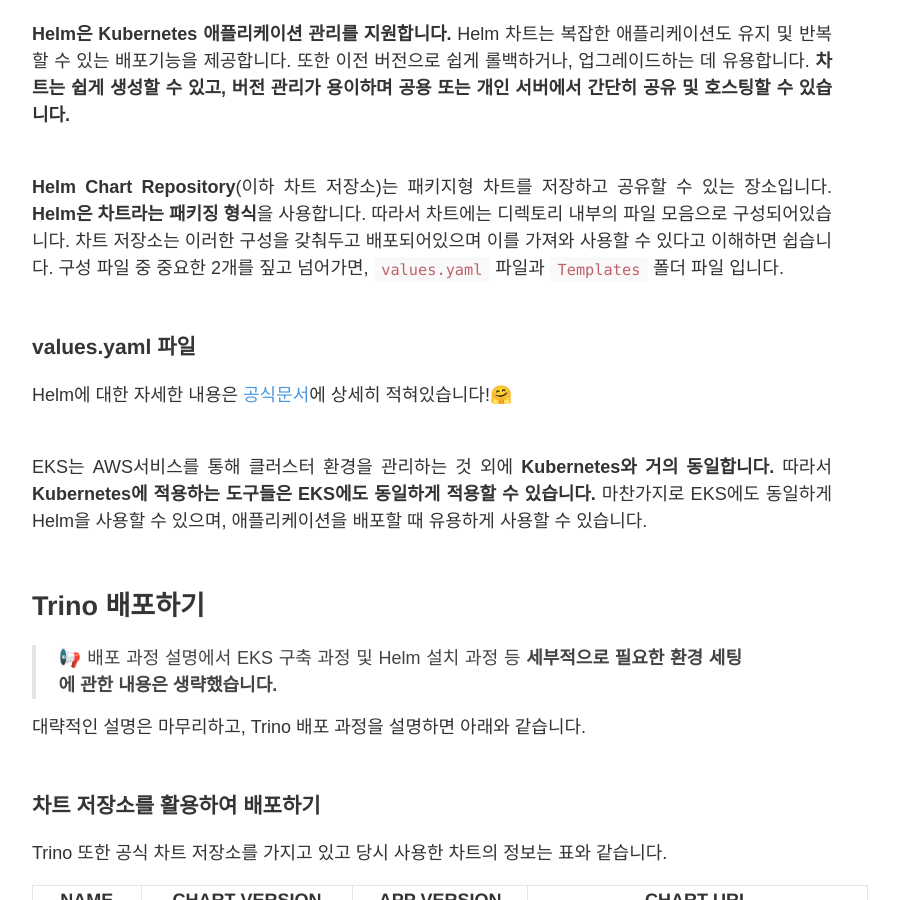
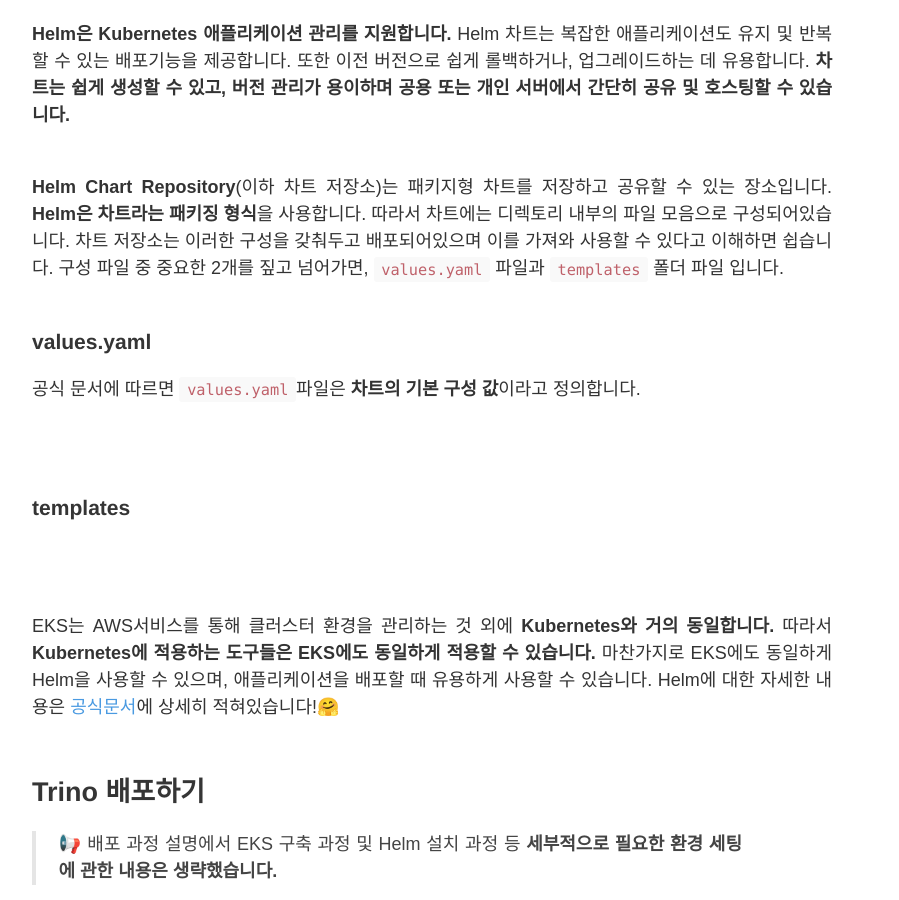
Before and after one commit to daru1027/daru1027.github.io, a Jekyll site: the page built from _posts/2022-09-16-eks-on-trino.md, in a window 1280 px wide and 900 px high, scrolled down 2051 px. Shown: the whole window, without its empty margins (208-1107 px from the left). Built offline with Jekyll 4.4.1, drawn with Linux system fonts in a browser that asks for light colours.

Commit message:
ADD: 정리 내용 추가

```diff
--- a/_posts/2022-09-16-eks-on-trino.md
+++ b/_posts/2022-09-16-eks-on-trino.md
@@ -48,17 +48,21 @@
 **Helm Chart Repository**(이하 차트 저장소)는 패키지형 차트를 저장하고 공유할 수 있는 장소입니다.
 **Helm은 차트라는 패키징 형식**을 사용합니다. 따라서 차트에는 디렉토리 내부의 파일 모음으로 구성되어있습니다.
 차트 저장소는 이러한 구성을 갖춰두고 배포되어있으며 이를 가져와 사용할 수 있다고 이해하면 쉽습니다.
-구성 파일 중 중요한 2개를 짚고 넘어가면, `values.yaml` 파일과 `Templates` 폴더 파일 입니다.
+구성 파일 중 중요한 2개를 짚고 넘어가면, `values.yaml` 파일과 `templates` 폴더 파일 입니다.
 <br/><br/>
 
-### values.yaml 파일
+### values.yaml
+공식 문서에 따르면 `values.yaml`파일은 **차트의 기본 구성 값**이라고 정의합니다.
 
-Helm에 대한 자세한 내용은 [공식문서](https://helm.sh)에 상세히 적혀있습니다!🤗
+<br/><br/>
+
+### templates
 <br/><br/>
 
 EKS는 AWS서비스를 통해 클러스터 환경을 관리하는 것 외에 **Kubernetes와 거의 동일합니다.**
 따라서 **Kubernetes에 적용하는 도구들은 EKS에도 동일하게 적용할 수 있습니다.**
 마찬가지로 EKS에도 동일하게 Helm을 사용할 수 있으며, 애플리케이션을 배포할 때 유용하게 사용할 수 있습니다.
+Helm에 대한 자세한 내용은 [공식문서](https://helm.sh)에 상세히 적혀있습니다!🤗
 <br/><br/>
 
 ## Trino 배포하기
```
